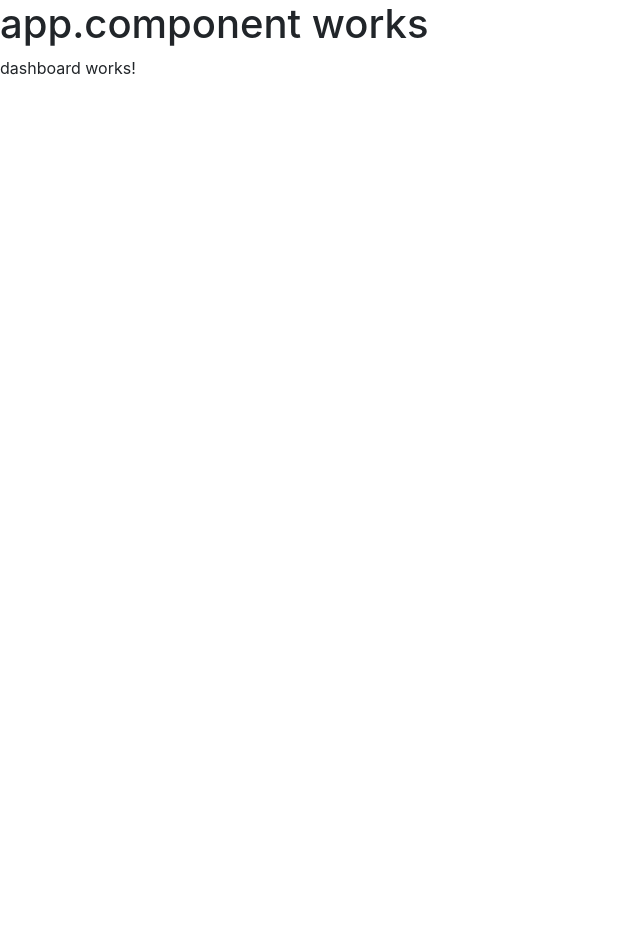
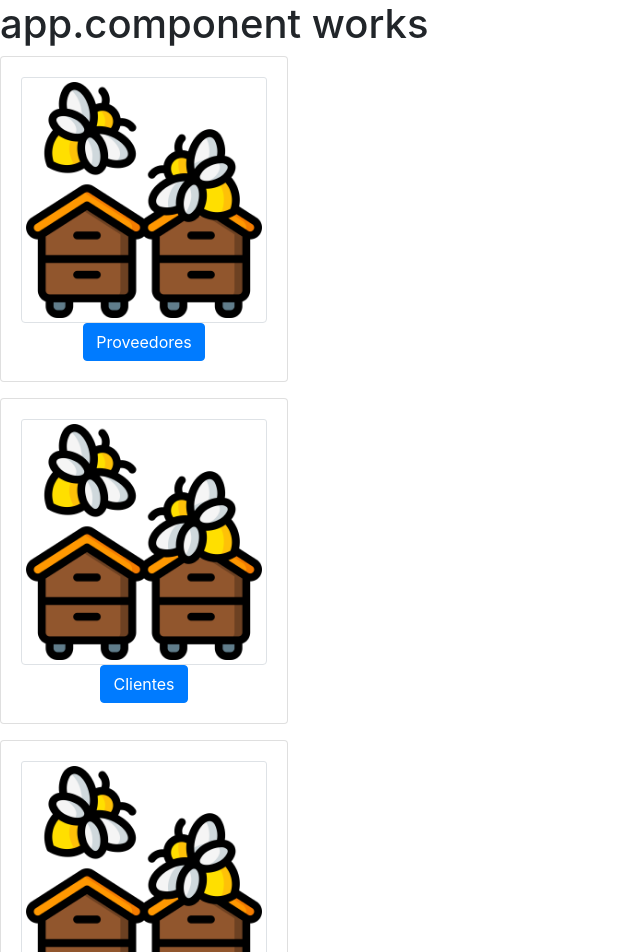
Before and after one commit to gonzalo-mg/melApp, an Angular app in the folder frontend/: page /dashboard in a window 1280 px wide. Shown: the top 952 px of the page, without its empty margins (0-640 px from the left). Before the commit the page ends 800 px from the top, so only its background shows below. Built offline with nearby package versions, Linux system fonts and the light colour scheme.

Commit message:
add dashboard component; draft

```diff
--- a/frontend/src/app/dashboard/dashboard.component.html
+++ b/frontend/src/app/dashboard/dashboard.component.html
@@ -1 +1,17 @@
-<p>dashboard works!</p>
+<melApp-dashcard
+  targetPath="./suppliers"
+  iconPath="./beehive2.png"
+  cardTitle="Proveedores"
+></melApp-dashcard>
+
+<melApp-dashcard
+  targetPath="./suppliers"
+  iconPath="./beehive2.png"
+  cardTitle="Clientes"
+></melApp-dashcard>
+
+<melApp-dashcard
+  targetPath="./suppliers"
+  iconPath="./beehive2.png"
+  cardTitle="Apiarios"
+></melApp-dashcard>
--- a/frontend/src/app/dashboard/dashboard.component.ts
+++ b/frontend/src/app/dashboard/dashboard.component.ts
@@ -1,11 +1,15 @@
 import { Component } from '@angular/core';
+import { DashcardComponent } from '../dashcard/dashcard.component';
 
 @Component({
   selector: 'melApp-dashboard',
-  imports: [],
+  standalone: true,
+  imports: [DashcardComponent],
   templateUrl: './dashboard.component.html',
-  styleUrl: './dashboard.component.css'
+  styleUrl: './dashboard.component.css',
 })
 export class DashboardComponent {
-
+  targetPath: string = '';
+  iconPath: string = '';
+  cardTitle: string = 'Titulo';
 }
```
